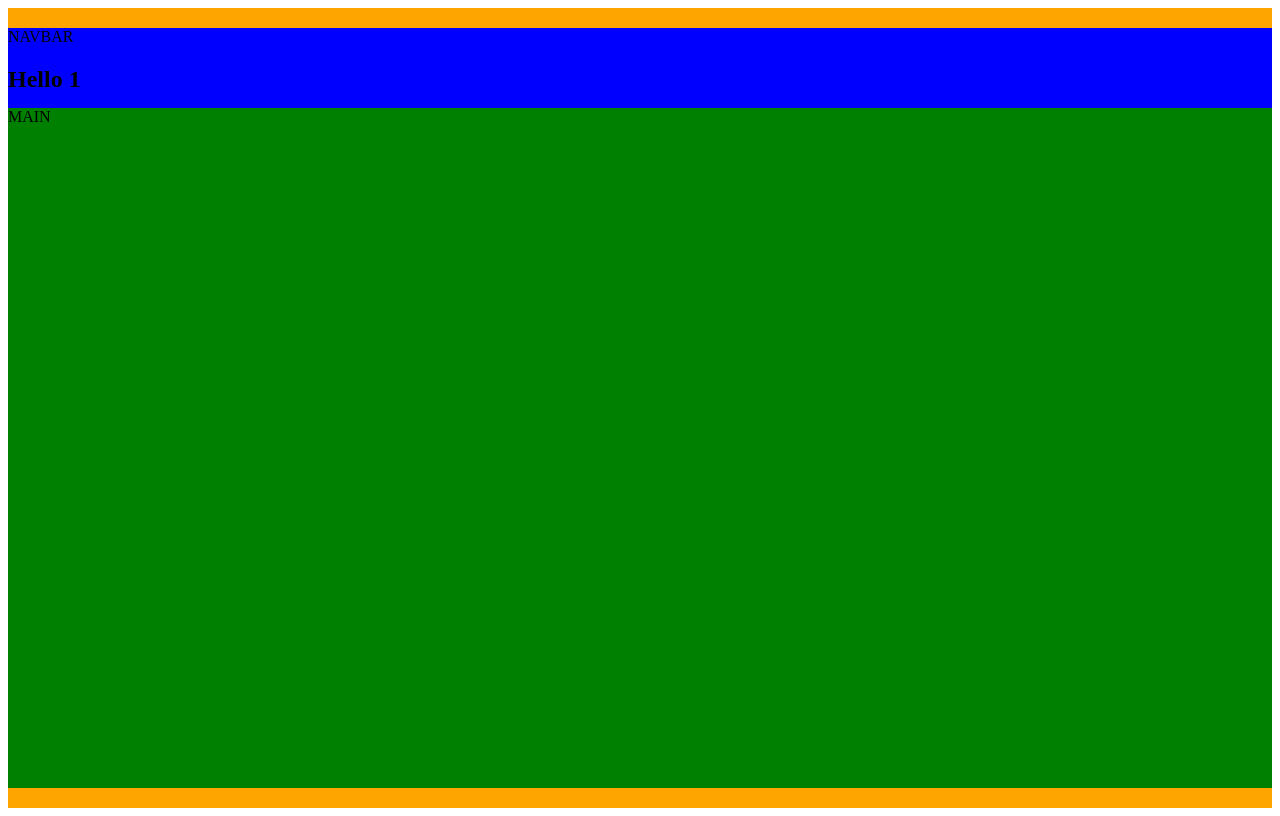
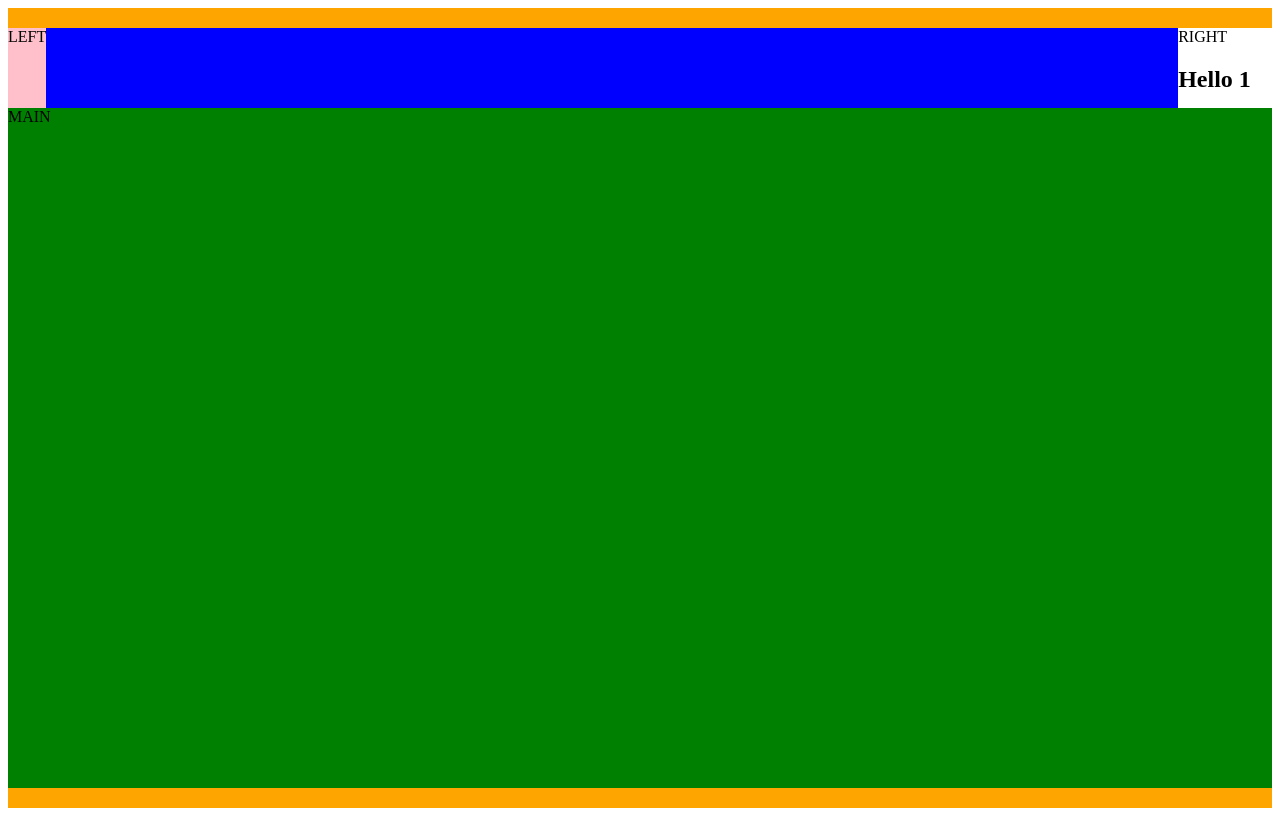
Before and after one commit to Grizmite/crazee-burger, a React (Vite) app: page /order/1 in a window 1280 px wide. Built offline with nearby package versions, Linux system fonts and the light colour scheme.

Commit message:
♻️ F04: ORDER > create navbar right/left

```diff
--- a/src/components/pages/Order/Navbar.jsx
+++ b/src/components/pages/Order/Navbar.jsx
@@ -1,19 +1,16 @@
-import { Link, useParams } from "react-router-dom";
 import { styled } from "styled-components";
+import NavbarRightSide from "./NavbarRightSide";
 
 export default function Navbar() {
 
-    const { username } = useParams();
 
 
     //AFFICHAGE
   return (
     <NavbarStyled>
-    NAVBAR
-  <h1>Hello { username }</h1>
-  <Link to="/">
-      <button>Deconnexion</button>
-  </Link>
+
+    <div className="left-side">LEFT</div>
+    <NavbarRightSide />
   </NavbarStyled>
   )
 }
@@ -21,4 +18,15 @@
 const NavbarStyled = styled.nav`
     background: blue;
     height: 10vh;
+    display: flex;
+    justify-content: space-between;
+
+    .left-side{
+        background: pink;
+    }
+
+    .right-side{
+        background: white;
+
+    }
 `
--- /dev/null
+++ b/src/components/pages/Order/NavbarRightSide.jsx
@@ -0,0 +1,26 @@
+import { Link, useParams } from "react-router-dom";
+import { styled } from "styled-components";
+
+
+// eslint-disable-next-line react/prop-types
+export default function NavbarRightSide() {
+
+    const { username } = useParams();
+
+
+  return (
+    <NovbarRightSideStyled className="right-side">
+    RIGHT
+    <h1>Hello { username }</h1>
+  <Link to="/">
+      <button>Deconnexion</button>
+  </Link>
+    </NovbarRightSideStyled>
+  )
+}
+
+const NovbarRightSideStyled = styled.div`
+
+    background: white;
+
+`
--- a/src/components/pages/Order/OrderPage.jsx
+++ b/src/components/pages/Order/OrderPage.jsx
@@ -7,6 +7,8 @@
     //ETAT
 
     //COMPORTEMENT
+
+
 
     //AFFICHAGE
     return (
```
